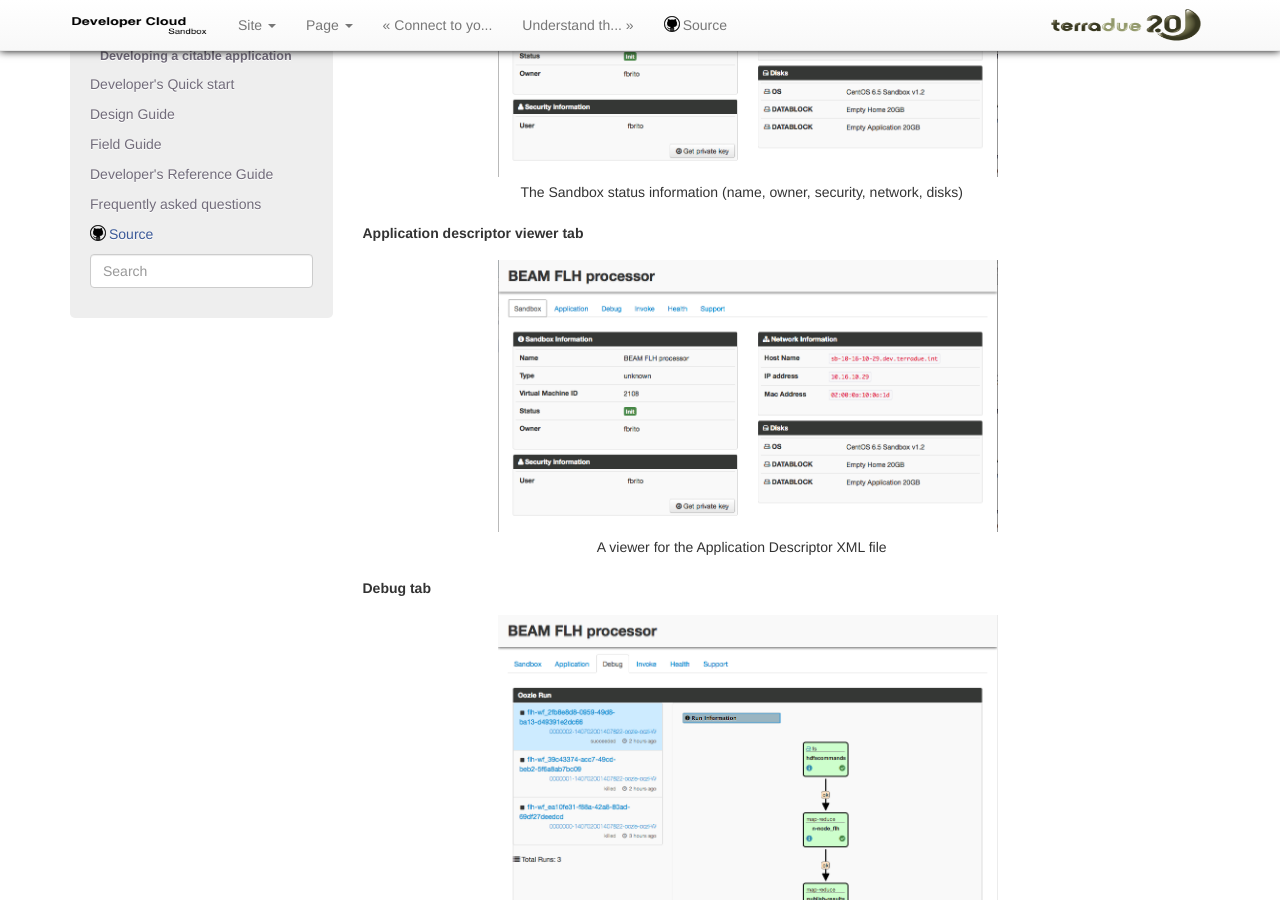
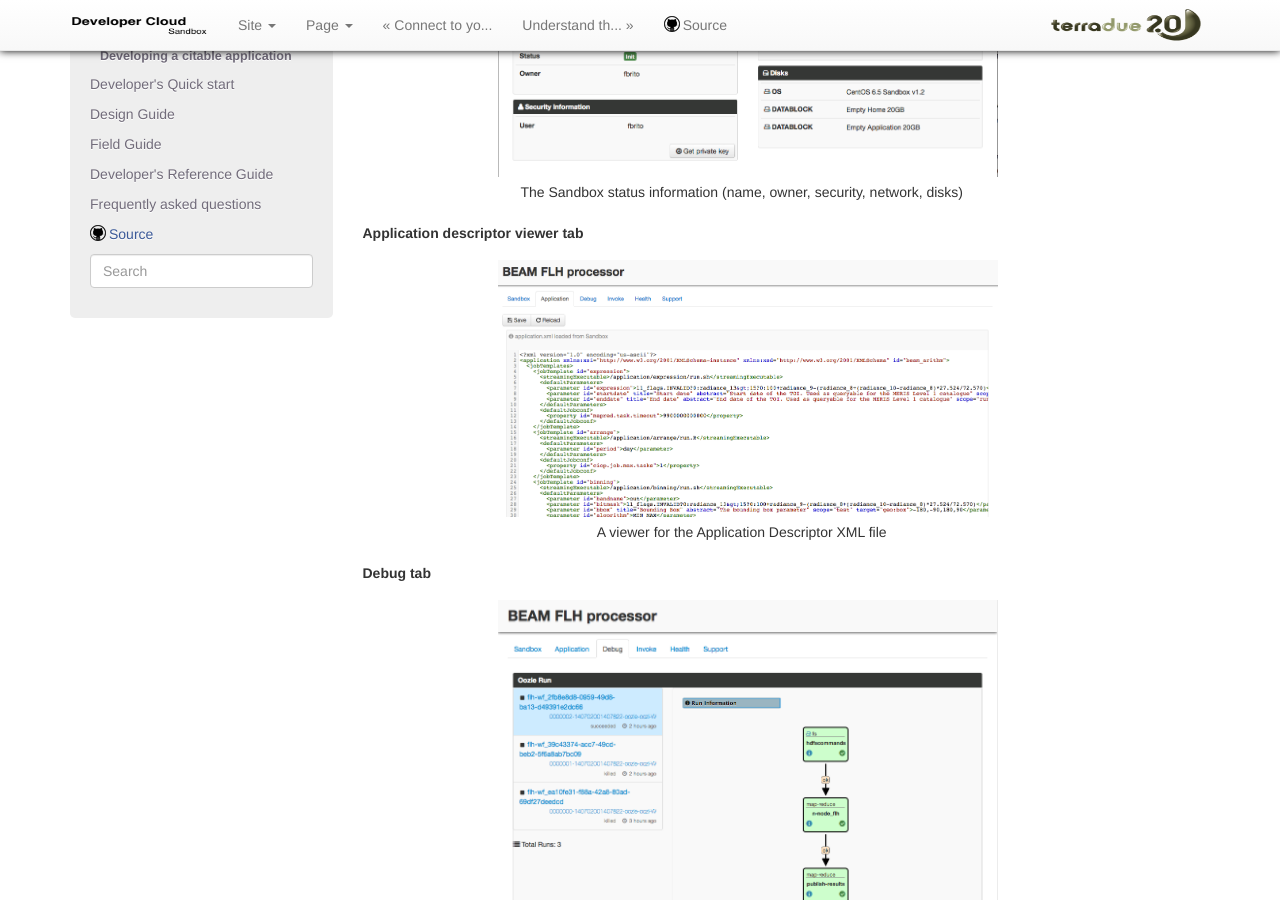
Before and after one commit to Terradue/doc-developer-sandbox, a Sphinx documentation site: the page built from source/start/discover.rst, in a window 1280 px wide and 900 px high, scrolled down 365 px. Built offline with Sphinx 7.4.7, drawn with Linux system fonts in a browser that asks for light colours.

Commit message:
Fixed dashboard application image

```diff
--- a/source/start/discover.rst
+++ b/source/start/discover.rst
@@ -22,7 +22,7 @@
 
 **Application descriptor viewer tab**
 
-.. figure:: assets/dashboard_sandbox.png
+.. figure:: assets/dashboard_application.png
   :width: 500px
   :align: center
   :alt: alternate text
```
Also changed, not shown: source/start/assets/dashboard_application.png (added).
